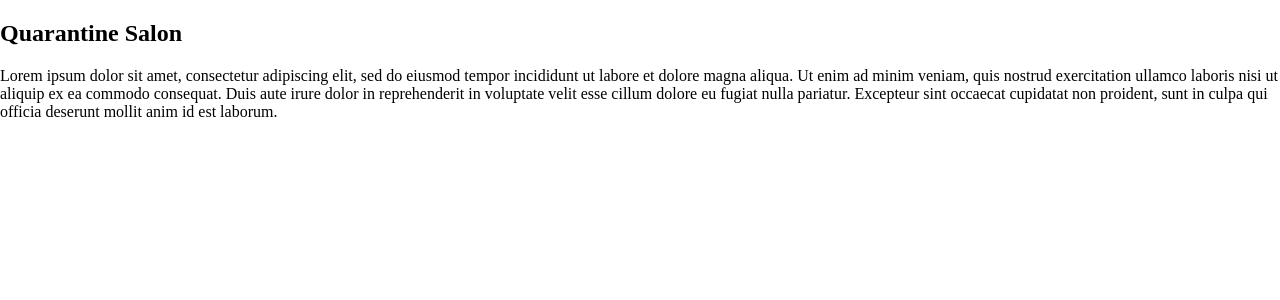
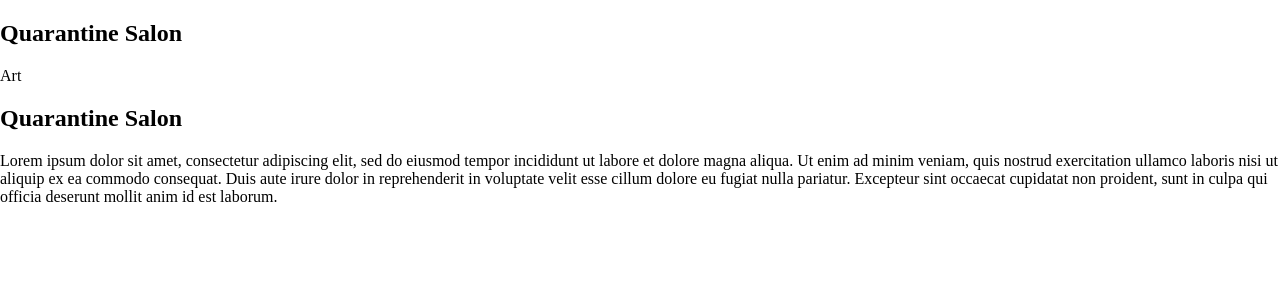
Before and after one commit to NickHimmel/quarantine-salon, a React (Create React App) app: page / in a window 1280 px wide. Shown: the top 300 px of the page. Built offline with nearby package versions, Linux system fonts and the light colour scheme.

Commit message:
Add navbar and initial routes

```diff
--- /dev/null
+++ b/src/components/NavBar.js
@@ -0,0 +1,10 @@
+function NavBar() {
+    return (
+        <nav>
+            <h1>Quarantine Salon</h1>
+            <a>Art</a>
+        </nav>
+    );
+  }
+
+  export default NavBar;
--- a/src/index.js
+++ b/src/index.js
@@ -2,11 +2,26 @@ import React from 'react';
 import ReactDOM from 'react-dom';
 import './index.css';
 import App from './App';
+import {
+  HashRouter as Router,
+  Switch,
+  Route
+} from "react-router-dom";
+import NavBar from './components/NavBar';
 import reportWebVitals from './reportWebVitals';
 
 ReactDOM.render(
   <React.StrictMode>
-    <App />
+    <Router>
+      <div>
+        <NavBar />
+        <Switch>
+          <Route exact path="/">
+            <App />
+          </Route>
+        </Switch>
+      </div>
+    </Router>
   </React.StrictMode>,
   document.getElementById('root')
 );
```
Also changed, not shown: 1 other file (tests, documents, lock files or other folders).
